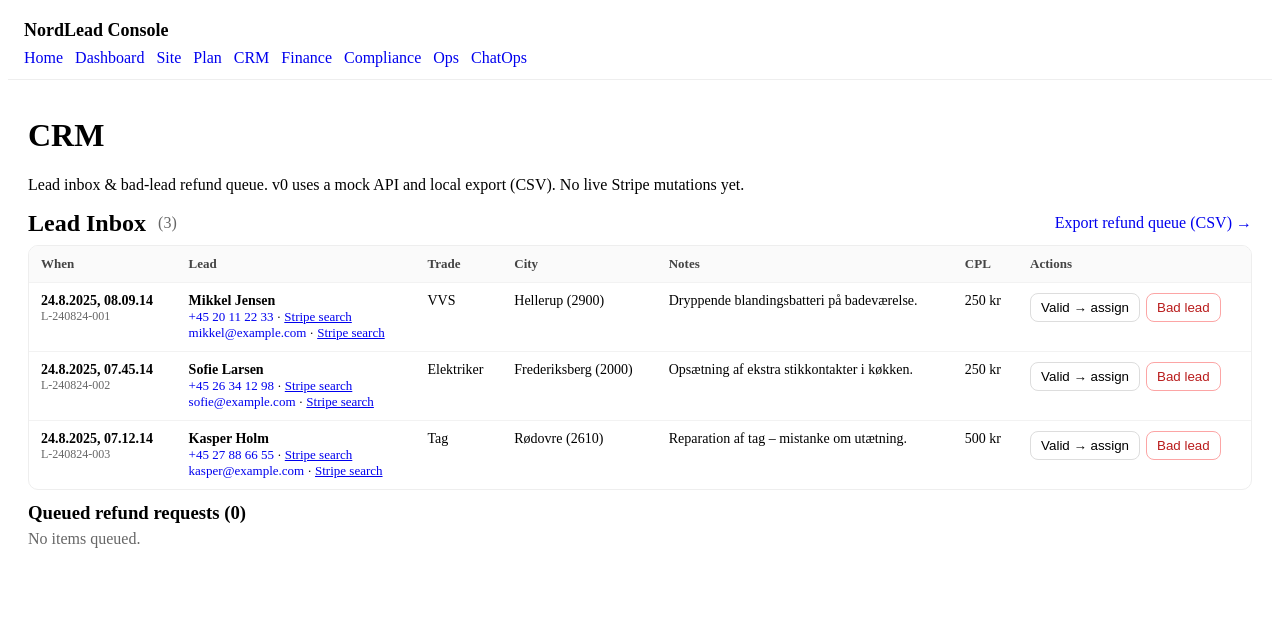
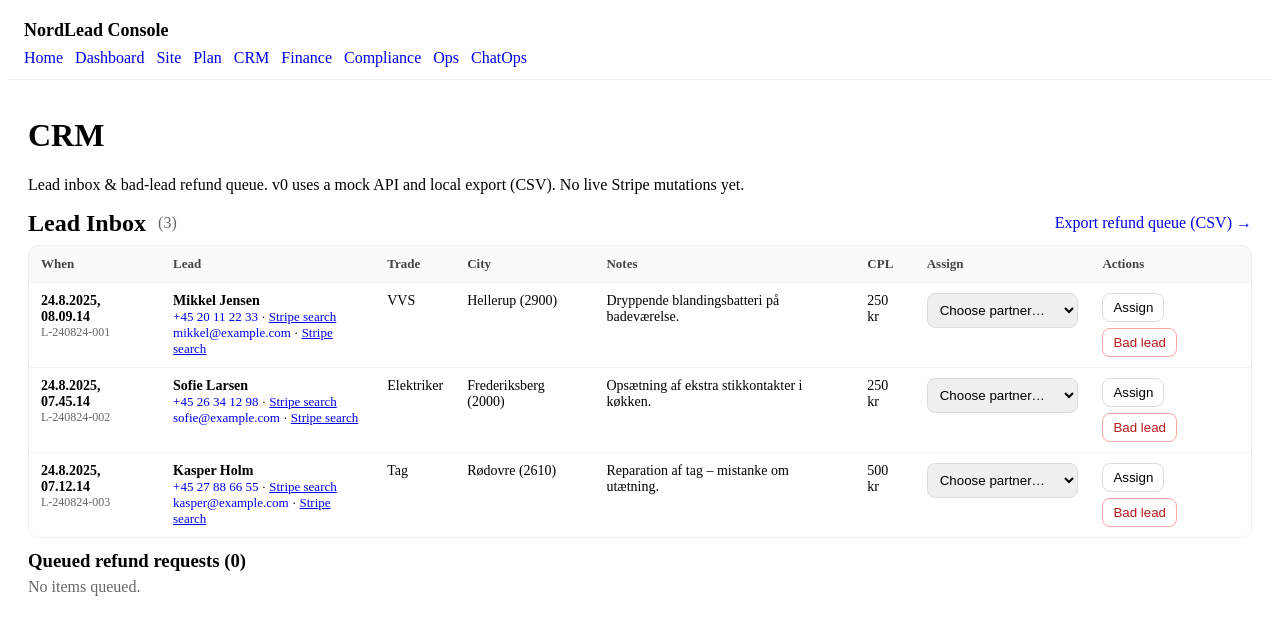
Before and after one commit to AndreasHartov/nordlead-console-nextjs, a Next.js app: page /crm in a window 1280 px wide. Shown: the top 634 px of the page. Built offline with nearby package versions, Linux system fonts and the light colour scheme.

Commit message:
ui: CRM v0.1 — partner assignment + refund queue export
ui: CRM v0.1 — partner assignment + refund queue export

```diff
--- a/components/CRMInbox.tsx
+++ b/components/CRMInbox.tsx
@@ -3,6 +3,7 @@
 
 import { useEffect, useMemo, useState } from "react";
 
+/** ------------ Types ------------ */
 type Lead = {
   id: string;
   createdAt: string;
@@ -18,10 +19,10 @@ type Lead = {
 };
 
 type RefundTicket = {
-  id: string;          // ticket id
+  id: string;
   leadId: string;
-  createdAt: string;   // ISO when queued
-  reason: string;      // one of predefined or custom
+  createdAt: string;  // ISO
+  reason: string;
   note?: string;
   name?: string;
   phone?: string;
@@ -32,6 +33,30 @@ type RefundTicket = {
   cplDkk?: number;
 };
 
+type Partner = {
+  id: string;
+  name: string;
+  trade?: string;
+  phone?: string;
+  email?: string;
+};
+
+type Assignment = {
+  id: string;         // assignment id
+  leadId: string;
+  partnerId: string;
+  partnerName: string;
+  createdAt: string;  // ISO
+  name?: string;
+  phone?: string;
+  email?: string;
+  trade?: string;
+  city?: string;
+  zip?: string;
+  cplDkk?: number;
+};
+
+/** ------------ Utils ------------ */
 const REASONS = [
   "Invalid contact",
   "Outside area",
@@ -49,12 +74,12 @@ function fmtDate(s?: string) {
     return s;
   }
 }
-
 function stripeSearchUrl(q?: string) {
   if (!q) return "https://dashboard.stripe.com/search";
   return `https://dashboard.stripe.com/search?query=${encodeURIComponent(q)}`;
 }
 
+/** ------------ localStorage hooks ------------ */
 function useRefundQueue() {
   const [items, setItems] = useState<RefundTicket[]>([]);
   useEffect(() => {
@@ -70,32 +95,14 @@ function useRefundQueue() {
   const clear = () => save([]);
   const csvHref = useMemo(() => {
     const header = [
-      "ticket_id",
-      "lead_id",
-      "queued_at",
-      "reason",
-      "note",
-      "name",
-      "phone",
-      "email",
-      "trade",
-      "city",
-      "zip",
-      "cpl_dkk",
+      "ticket_id","lead_id","queued_at","reason","note",
+      "name","phone","email","trade","city","zip","cpl_dkk",
     ];
     const rows = items.map((x) => [
-      x.id,
-      x.leadId,
-      x.createdAt,
-      x.reason,
+      x.id, x.leadId, x.createdAt, x.reason,
       (x.note || "").replace(/\n/g, " ").replace(/,/g, ";"),
-      x.name || "",
-      x.phone || "",
-      x.email || "",
-      x.trade || "",
-      x.city || "",
-      x.zip || "",
-      String(x.cplDkk ?? ""),
+      x.name || "", x.phone || "", x.email || "",
+      x.trade || "", x.city || "", x.zip || "", String(x.cplDkk ?? ""),
     ]);
     const all = [header, ...rows].map((r) => r.join(",")).join("\n");
     return "data:text/csv;charset=utf-8," + encodeURIComponent(all);
@@ -104,14 +111,60 @@ function useRefundQueue() {
   return { items, add, remove, clear, csvHref };
 }
 
+function usePartners() {
+  const [partners, setPartners] = useState<Partner[]>([]);
+  useEffect(() => {
+    const raw = localStorage.getItem("crm:partners");
+    if (raw) {
+      setPartners(JSON.parse(raw));
+    } else {
+      // seed with two example partners
+      const seed: Partner[] = [
+        { id: "P-001", name: "Hellerup VVS", trade: "VVS", phone: "+45 70 11 22 33", email: "kontakt@hellerup-vvs.dk" },
+        { id: "P-002", name: "Elfix ApS", trade: "Elektriker", phone: "+45 71 22 33 44", email: "hej@elfix.dk" },
+      ];
+      localStorage.setItem("crm:partners", JSON.stringify(seed));
+      setPartners(seed);
+    }
+  }, []);
+  const save = (arr: Partner[]) => {
+    setPartners(arr);
+    localStorage.setItem("crm:partners", JSON.stringify(arr));
+  };
+  const add = (p: Partner) => save([p, ...partners]);
+  const remove = (id: string) => save(partners.filter((x) => x.id !== id));
+  return { partners, add, remove };
+}
+
+function useAssigned() {
+  const [items, setItems] = useState<Assignment[]>([]);
+  useEffect(() => {
+    const raw = localStorage.getItem("crm:assigned");
+    setItems(raw ? JSON.parse(raw) : []);
+  }, []);
+  const save = (arr: Assignment[]) => {
+    setItems(arr);
+    localStorage.setItem("crm:assigned", JSON.stringify(arr));
+  };
+  const add = (a: Assignment) => save([a, ...items]);
+  return { items, add };
+}
+
+/** ------------ Component ------------ */
 export default function CRMInbox() {
   const [data, setData] = useState<Lead[]>([]);
   const [err, setErr] = useState<string | null>(null);
+
   const [openBad, setOpenBad] = useState<string | null>(null);
   const [reason, setReason] = useState<string>(REASONS[0]);
   const [note, setNote] = useState<string>("");
 
   const queue = useRefundQueue();
+  const partners = usePartners();
+  const assigned = useAssigned();
+
+  // per-row partner selection
+  const [pick, setPick] = useState<Record<string, string>>({});
 
   useEffect(() => {
     (async () => {
@@ -127,12 +180,37 @@ export default function CRMInbox() {
     })();
   }, []);
 
-  const assign = (id: string) => {
-    // v0: purely client-side mark-as-done
-    const keep = data.filter((x) => x.id !== id);
-    setData(keep);
+  /** Assign **/
+  const doAssign = (lead: Lead) => {
+    const partnerId = pick[lead.id] || partners.partners[0]?.id;
+    if (!partnerId) {
+      alert("Add a partner first in the Partners panel.");
+      return;
+    }
+    const partner = partners.partners.find((p) => p.id === partnerId);
+    if (!partner) {
+      alert("Partner not found.");
+      return;
+    }
+    const a: Assignment = {
+      id: `A-${Date.now()}`,
+      leadId: lead.id,
+      partnerId,
+      partnerName: partner.name,
+      createdAt: new Date().toISOString(),
+      name: lead.name,
+      phone: lead.phone,
+      email: lead.email,
+      trade: lead.trade,
+      city: lead.city,
+      zip: lead.zip,
+      cplDkk: lead.cplDkk,
+    };
+    assigned.add(a);
+    setData((arr) => arr.filter((x) => x.id !== lead.id));
   };
 
+  /** Bad-lead **/
   const queueBadLead = (lead: Lead) => {
     const ticket: RefundTicket = {
       id: `T-${Date.now()}`,
@@ -149,9 +227,7 @@ export default function CRMInbox() {
       cplDkk: lead.cplDkk,
     };
     queue.add(ticket);
-    // remove from inbox
     setData((arr) => arr.filter((x) => x.id !== lead.id));
-    // reset
     setOpenBad(null);
     setReason(REASONS[0]);
     setNote("");
@@ -183,13 +259,14 @@ export default function CRMInbox() {
               <th style={th}>City</th>
               <th style={th}>Notes</th>
               <th style={th}>CPL</th>
+              <th style={th}>Assign</th>
               <th style={th}>Actions</th>
             </tr>
           </thead>
           <tbody>
             {data.length === 0 ? (
               <tr>
-                <td colSpan={7} style={{ padding: 14, textAlign: "center", color: "#666" }}>
+                <td colSpan={8} style={{ padding: 14, textAlign: "center", color: "#666" }}>
                   Inbox empty.
                 </td>
               </tr>
@@ -224,14 +301,24 @@ export default function CRMInbox() {
                   <td style={td}>{lead.description || "—"}</td>
                   <td style={td}>{typeof lead.cplDkk === "number" ? `${lead.cplDkk} kr` : "—"}</td>
                   <td style={td}>
+                    <select
+                      value={pick[lead.id] ?? ""}
+                      onChange={(e) => setPick((m) => ({ ...m, [lead.id]: e.target.value }))}
+                      style={input}
+                    >
+                      <option value="" disabled>
+                        {partners.partners.length ? "Choose partner…" : "No partners yet"}
+                      </option>
+                      {partners.partners.map((p) => (
+                        <option key={p.id} value={p.id}>
+                          {p.name} {p.trade ? `(${p.trade})` : ""}
+                        </option>
+                      ))}
+                    </select>
+                  </td>
+                  <td style={td}>
                     <div style={{ display: "flex", gap: 6, flexWrap: "wrap" }}>
-                      <button
-                        onClick={() => assign(lead.id)}
-                        title="Mark valid and assign (v0: removes from inbox)"
-                        style={btn}
-                      >
-                        Valid → assign
-                      </button>
+                      <button onClick={() => doAssign(lead)} style={btn}>Assign</button>
                       <button
                         onClick={() => setOpenBad(lead.id === openBad ? null : lead.id)}
                         style={btnDanger}
@@ -289,15 +376,10 @@ export default function CRMInbox() {
   );
 }
 
+/** ------------ styles ------------ */
 const th: React.CSSProperties = { textAlign: "left", padding: "10px 12px", fontWeight: 700, fontSize: 13, color: "#444" };
 const td: React.CSSProperties = { padding: "10px 12px", verticalAlign: "top", fontSize: 14 };
-const btn: React.CSSProperties = {
-  padding: "6px 10px",
-  border: "1px solid #ddd",
-  borderRadius: 8,
-  background: "#fff",
-  cursor: "pointer",
-};
+const btn: React.CSSProperties = { padding: "6px 10px", border: "1px solid #ddd", borderRadius: 8, background: "#fff", cursor: "pointer" };
 const btnLight: React.CSSProperties = { ...btn, background: "#fff" };
 const btnDanger: React.CSSProperties = { ...btn, borderColor: "#fca5a5", color: "#b91c1c", background: "#fff" };
 const input: React.CSSProperties = { padding: 8, border: "1px solid #ddd", borderRadius: 8, width: "100%" };
```
